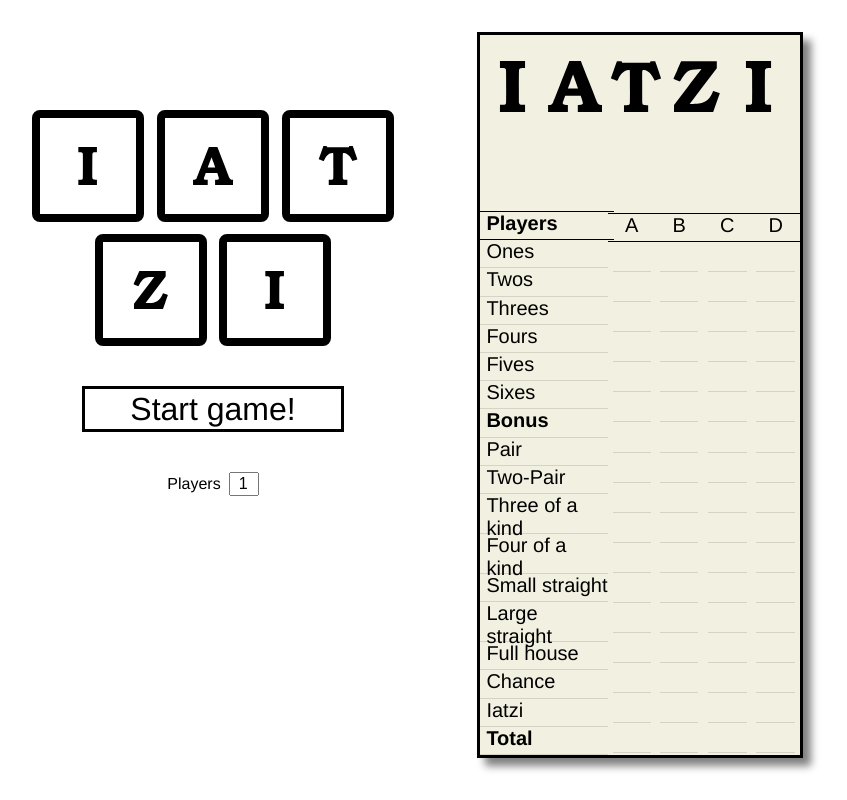
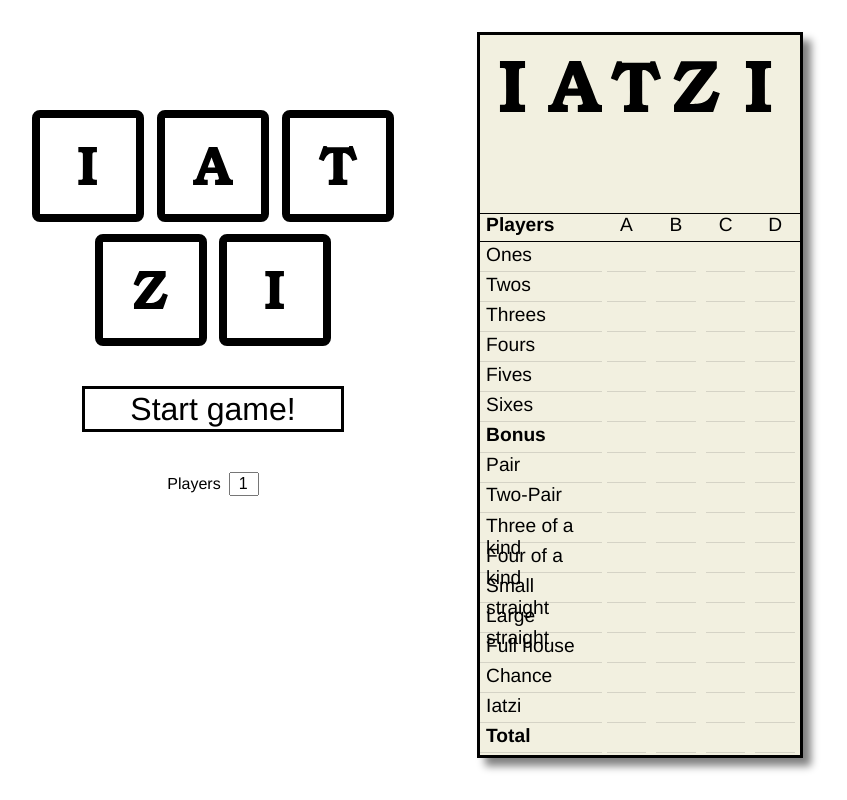
Before and after one commit to Zyperior/Iatzi, a Vue app: page / in a window 1280 px wide. Shown: the whole page, without its empty margins (251-1098 px from the left). Built offline with nearby package versions, Linux system fonts and the light colour scheme.

Commit message:
minor css fixes

```diff
--- a/src/components/ScoreTable.vue
+++ b/src/components/ScoreTable.vue
@@ -53,7 +53,7 @@
 
   .scoreGrid{
     display: grid;
-    grid-template-columns: 37% repeat(4, auto);
+    grid-template-columns: 38% repeat(4, 15.5%);
     grid-template-rows: auto;
   }
 
@@ -75,16 +75,22 @@
     border-bottom: thin solid rgb(213,211,198);
     padding-left: 5%;
     min-height: 5%;
+    max-height: 5%;
   }
 
   .scoreValue{
     border-bottom: thin solid rgb(213,211,198);
+    max-width: 80%;
     min-width: 80%;
     min-height: 5%;
+    max-height: 5%;
+
   }
 
   .topRowValue{
     min-width: 100%;
+    min-height: 5%;
+    max-height: 5%;
     border-top: thin solid black;
     border-bottom: thin solid black;
   }
@@ -92,6 +98,8 @@
   .topRowName{
     min-width: 100%;
     margin-left: 5%;
+    min-height: 5%;
+    max-height: 5%;
     border-top: thin solid black;
     border-bottom: thin solid black;
   }
@@ -113,11 +121,8 @@
   @media screen and (min-width: 1200px) and (orientation: landscape){
 
     .scoreGrid{
-      display: grid;
-      grid-template-columns: 40% repeat(4, auto);
-      grid-template-rows: auto;
       margin-top: 4vmin;
-      font-size: 2.5vmin;
+      font-size: 2.4vmin;
     }
 
     .scoreColumn{
--- a/src/components/SelectPlayers.vue
+++ b/src/components/SelectPlayers.vue
@@ -1,5 +1,5 @@
 <template>
-     <input class="inputField" type="text" maxlength="1" min="1" max="4" v-model="amount" @keydown="validateInput">
+     <input class="inputField" type="text" maxlength="1" min="1" max="4" v-model="amount">
 </template>
 
 <script>
@@ -18,16 +18,6 @@
           numeric: between(1,4),
         }
       },
-      methods:{
-        validateInput(e){
-          if(e.key !== 'Backspace'){
-            let char = String.fromCharCode(e.which);
-            if(!(/[1-4]/).test(char)){
-              e.preventDefault();
-            }
-          }
-        }
-      },
       watch: {
         amount(value) {
           this.$v.$touch();
```
